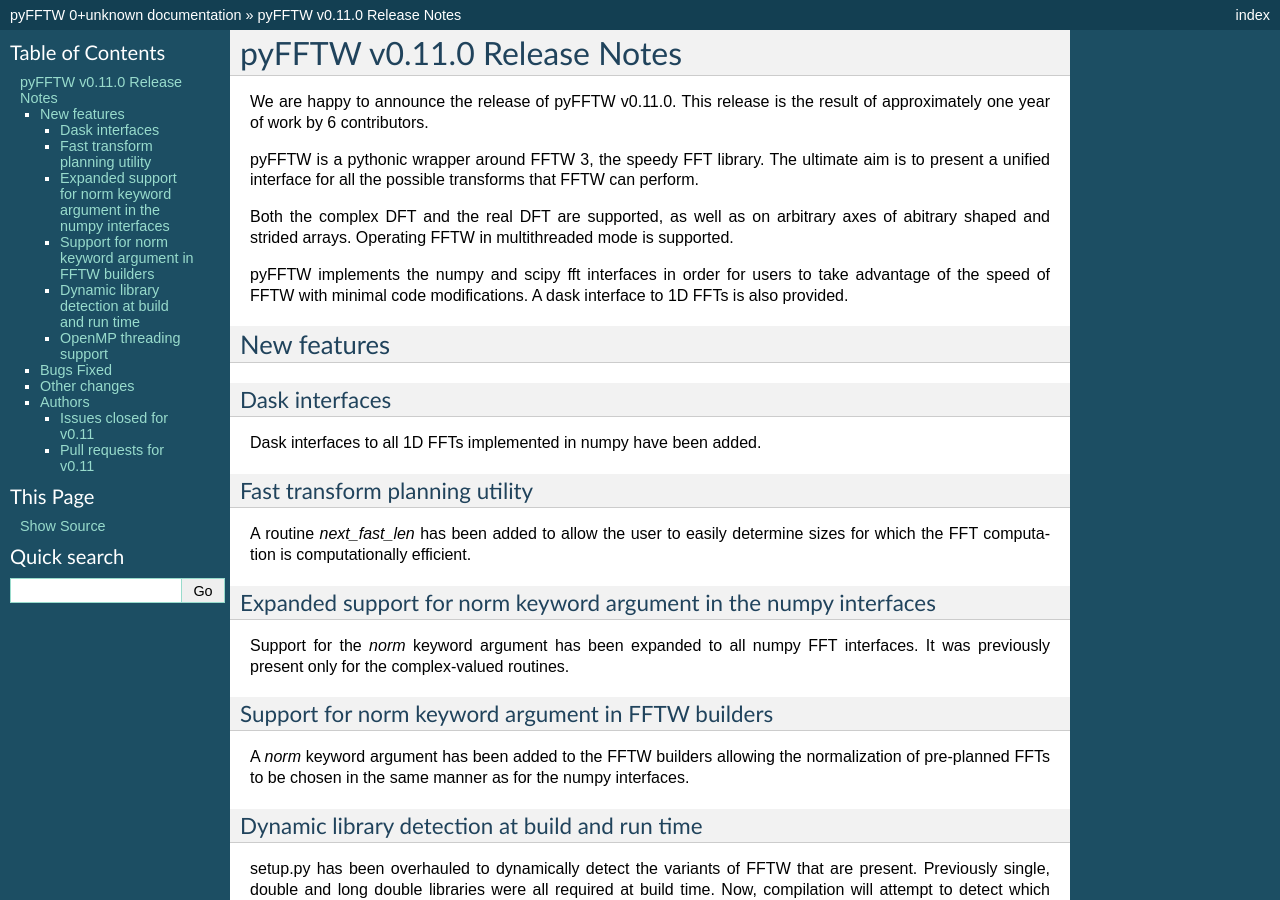
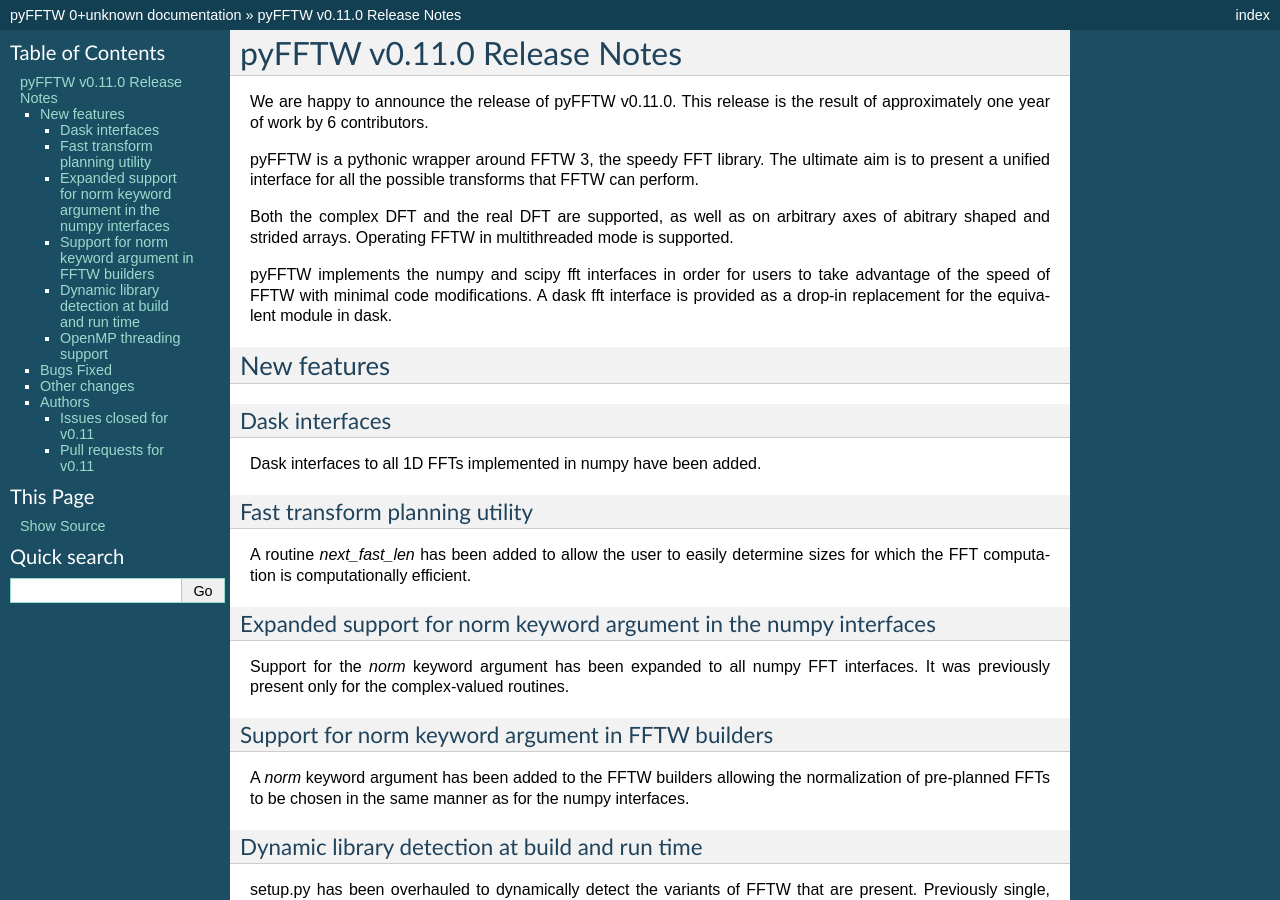
Before and after one commit to pyFFTW/pyFFTW, a Sphinx documentation site: the page built from docs/release/0.11.0.rst, in a window 1280 px wide and 900 px high. Built offline with Sphinx 7.4.7, drawn with Linux system fonts in a browser that asks for light colours; pages that are not in the unit, such as notebooks, are missing from menus.

Commit message:
Update general notes about Dask interface
Point out the Dask FFT interface is a drop-in replacement for the
equivalent module in Dask.

```diff
--- a/docs/release/0.11.0.rst
+++ b/docs/release/0.11.0.rst
@@ -14,8 +14,9 @@
 mode is supported.
 
 pyFFTW implements the numpy and scipy fft interfaces in order for users to take
-advantage of the speed of FFTW with minimal code modifications.  A dask
-interface to 1D FFTs is also provided.
+advantage of the speed of FFTW with minimal code modifications.  A dask fft
+interface is provided as a drop-in replacement for the equivalent module in
+dask.
 
 
 New features
```
